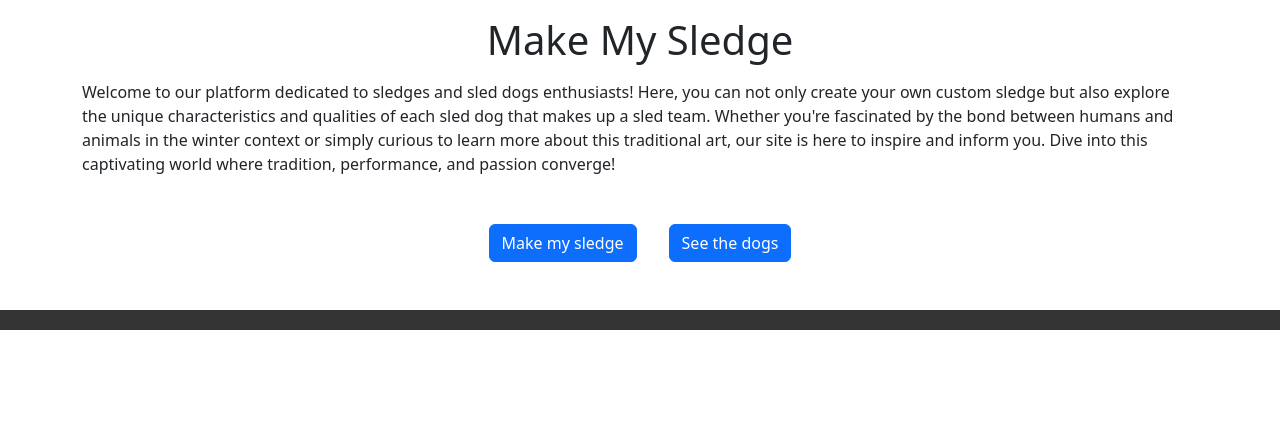
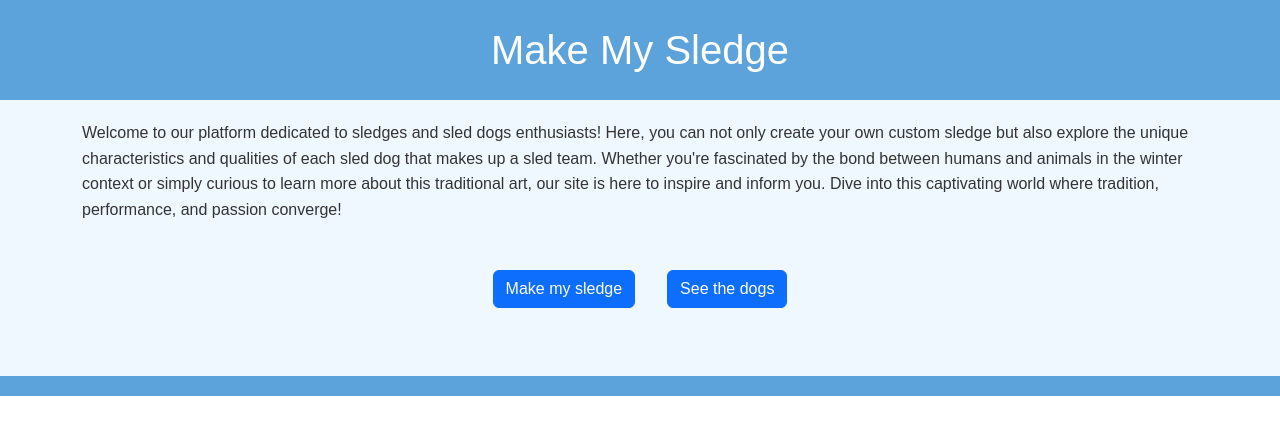
Before and after one commit to Hipp01/make_my_sledge_app, a React (Vite) app: page / in a window 1280 px wide. Shown: the top 434 px of the page. Built offline with nearby package versions, Linux system fonts and the light colour scheme.

Commit message:
add style

```diff
--- a/src/App.jsx
+++ b/src/App.jsx
@@ -1,6 +1,7 @@
 import { BrowserRouter } from 'react-router-dom';
 import Layout from './components/Layout';
 import { AuthProvider } from './context/AuthContext';
+import "./assets/css/app.css";
 
 
 function App() {
--- a/src/Home.jsx
+++ b/src/Home.jsx
@@ -1,7 +1,6 @@
 export default function Home() {
     return (
         <div className="container">
-            <h1 className="text-center my-3">Make My Sledge</h1>
             <p>Welcome to our platform dedicated to sledges and sled dogs enthusiasts! Here, you can not only create your own custom sledge but also explore the unique characteristics and qualities of each sled dog that makes up a sled team. Whether you&apos;re fascinated by the bond between humans and animals in the winter context or simply curious to learn more about this traditional art, our site is here to inspire and inform you. Dive into this captivating world where tradition, performance, and passion converge!</p>
             <div className="text-center my-5">
                 <a href={`make_sledge`} className="btn btn-primary mx-3">Make my sledge</a>
--- a/src/assets/css/ArrowUp.css
+++ b/src/assets/css/ArrowUp.css
@@ -1,6 +1,6 @@
 .arrow-up {
     position: fixed;
-    bottom: 30px;
+    bottom: 20px;
     right: 40px;
     width: 40px;
     height: 40px;
--- a/src/assets/css/app.css
+++ b/src/assets/css/app.css
@@ -1,23 +1,102 @@
-body {
-    display: flex;
-    flex-direction: column;
-    min-height: 100vh;
+#root {
+    background-color: #f0f8ff;
+    color: #333;
+    font-family: 'Arial', sans-serif;
     margin: 0;
+    padding: 0;
+    line-height: 1.6;
 }
 
-.main-content {
-    flex: 1;
+.container {
+    max-width: 1200px;
+    margin: 0 auto;
     padding: 20px;
 }
 
-footer {
-    background-color: #333;
-    color: white;
-    text-align: center;
+header, footer {
+    background-color: #5da3db; /* SteelBlue, un ton froid */
+    color: #fff;
     padding: 10px 0;
+    /* text-align: center; */
+    position: sticky;
+}
+
+h1, h2, h3, h4, h5, h6 {
+    color: #2f4f4f; /* DarkSlateGray, un ton froid */
+}
+
+a {
+    color: #1e90ff; /* DodgerBlue */
+    text-decoration: none;
+}
+
+a:hover {
+    text-decoration: underline;
+}
+
+.card {
+    background-color: #fff;
+    border: 1px solid #ddd;
+    border-radius: 5px;
+    padding: 20px;
+    margin: 20px 0;
+    box-shadow: 0 0 10px rgba(0, 0, 0, 0.1);
+}
+
+.button {
+    background-color: #5f9ea0; /* CadetBlue, un ton froid */
+    color: #fff;
+    border: none;
+    padding: 10px 20px;
+    cursor: pointer;
+    border-radius: 5px;
+}
+
+.button:hover {
+    background-color: #4682b4; /* SteelBlue */
+}
+
+/* Style pour les images */
+.img-fluid {
+    max-width: 100%;
+    height: auto;
+    border-radius: 10px;
+    border: 3px solid #fff;
+    box-shadow: 0 4px 8px rgba(0, 0, 0, 0.1);
+}
+
+/* Style pour les formulaires */
+input[type="text"],
+select,
+textarea {
     width: 100%;
-    position: relative;
-    bottom: 0;
+    padding: 10px;
+    margin: 10px 0;
+    border: 1px solid #ccc;
+    border-radius: 5px;
+}
+
+input[type="text"]:focus,
+select:focus,
+textarea:focus {
+    border-color: #4682b4; /* SteelBlue */
+    outline: none;
+}
+
+/* Style pour les titres */
+h1 {
+    font-size: 2.5em;
+    margin-bottom: 20px;
+}
+
+h2 {
+    font-size: 2em;
+    margin-bottom: 20px;
+}
+
+h3 {
+    font-size: 1.75em;
+    margin-bottom: 20px;
 }
 
 
--- a/src/assets/css/login.css
+++ b/src/assets/css/login.css
@@ -2,7 +2,7 @@
     display: flex;
     justify-content: center;
     align-items: center;
-    min-height: calc(100vh - 76px);
+    min-height: calc(100vh - 175px);
     padding: 20px;
     background-color: #f0f2f5;
 }
--- a/src/components/Layout.jsx
+++ b/src/components/Layout.jsx
@@ -19,6 +19,7 @@ const Layout = () => {
   return (
     <div>
       <header>
+        <h1 className="text-center my-3">Make My Sledge</h1>
       </header>
       <main>
         <Routes>
--- a/src/components/dogs/DogsPage.jsx
+++ b/src/components/dogs/DogsPage.jsx
@@ -13,7 +13,7 @@ export default function DogsPage() {
 
     return (
     <div className="App container">
-      <h1 className="text-center my-3">Make My Sledge</h1>
+      <h1 className="text-center">All Dogs</h1>
       <div className="d-flex justify-content-center align-items-center w-100">
         <SearchBar
           query={query}
--- a/src/components/login/Login.jsx
+++ b/src/components/login/Login.jsx
@@ -18,9 +18,9 @@ const Login = () => {
 
   return (
     isAuthenticated ? (
-      <div>
-        <p>You are connected</p>
-        <a className="btn btn-primary" href="/logout">Logout</a>
+      <div className="login-container d-flex flex-column align-items-center">
+        <p className='text-success mb-3'>You are connected</p>
+          <a className="btn btn-primary" href="/logout">Logout</a>
       </div>
     ) : (
       <div className="login-container">
--- a/src/components/searchBar/SortField.jsx
+++ b/src/components/searchBar/SortField.jsx
@@ -10,7 +10,7 @@ SortField.propTypes = {
 export default function SortField({ sort, sortOrder, handleSortChange, toggleSortOrder }) {
     return (
         <div className="d-flex align-items-center w-100">
-            <label htmlFor="sort" className="w-50 me-1">Sort by :</label>
+            <label htmlFor="sort" className="w-50">Sort by : </label>
             <select className="form-control me-2 w-100" value={sort} onChange={handleSortChange}>
                 <option value="">---</option>
                 <option value="name">Name</option>
```
Also changed, not shown: src/components/dogs/DogDetails.jsx (+11 -11 lines).
